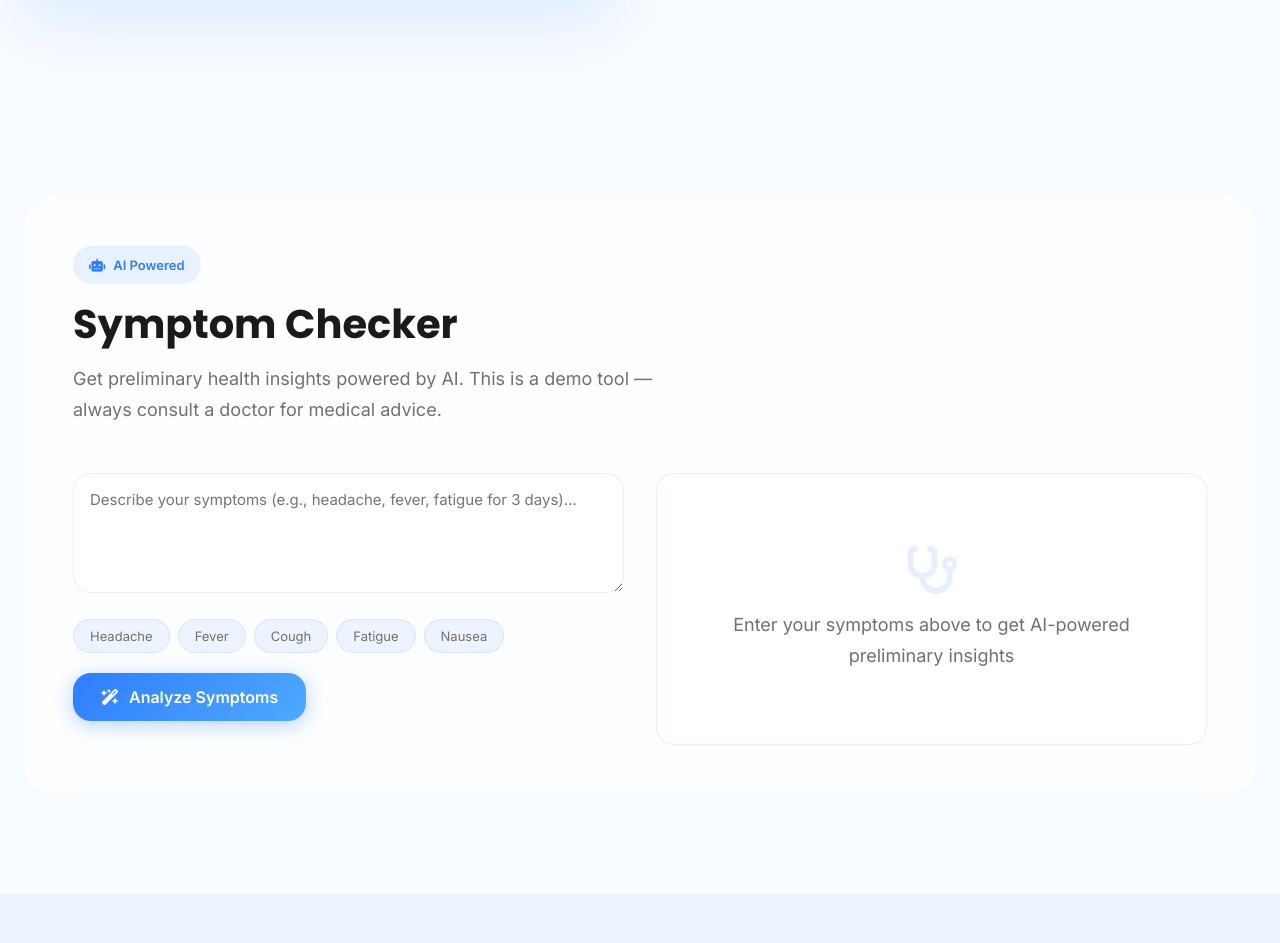
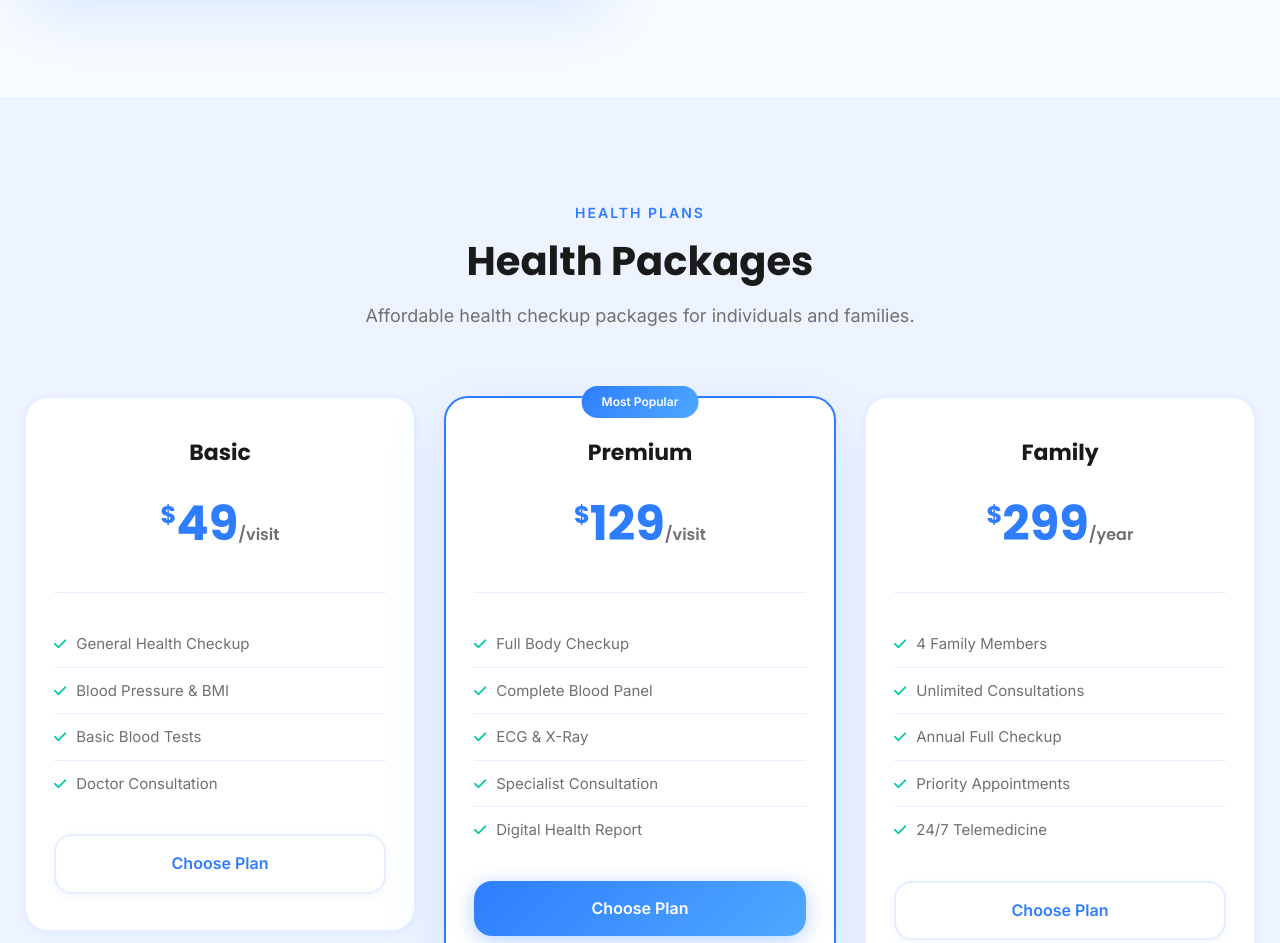
Before and after one commit to maverick-cmyk/medical, a plain HTML site: page index.html in a window 1280 px wide. Shown: the part 8850-9793 px from the top of the page. Drawn offline with Linux system fonts and the light colour scheme.

Commit message:
Update index.html

```diff
--- a/index.html
+++ b/index.html
@@ -375,39 +375,7 @@
       </div>
     </section>
 
-    <!-- AI Symptom Checker -->
-    <section class="ai-checker section" id="ai-checker">
-      <div class="container">
-        <div class="ai-checker-wrapper glass reveal">
-          <div class="ai-checker-header">
-            <div class="ai-badge"><i class="fas fa-robot"></i> AI Powered</div>
-            <h2 class="section-title">Symptom Checker</h2>
-            <p class="section-desc">Get preliminary health insights powered by AI. This is a demo tool — always consult a doctor for medical advice.</p>
-          </div>
-          <div class="ai-checker-body">
-            <div class="symptom-input-area">
-              <textarea id="symptomInput" placeholder="Describe your symptoms (e.g., headache, fever, fatigue for 3 days)..."></textarea>
-              <div class="symptom-tags" id="symptomTags">
-                <button type="button" class="symptom-tag" data-symptom="Headache">Headache</button>
-                <button type="button" class="symptom-tag" data-symptom="Fever">Fever</button>
-                <button type="button" class="symptom-tag" data-symptom="Cough">Cough</button>
-                <button type="button" class="symptom-tag" data-symptom="Fatigue">Fatigue</button>
-                <button type="button" class="symptom-tag" data-symptom="Nausea">Nausea</button>
-              </div>
-              <button class="btn btn-primary" id="analyzeSymptoms">
-                <i class="fas fa-wand-magic-sparkles"></i> Analyze Symptoms
-              </button>
-            </div>
-            <div class="symptom-result" id="symptomResult">
-              <div class="result-placeholder">
-                <i class="fas fa-stethoscope"></i>
-                <p>Enter your symptoms above to get AI-powered preliminary insights</p>
-              </div>
-            </div>
-          </div>
-        </div>
-      </div>
-    </section>
+
 
     <!-- Health Packages -->
     <section class="packages section" id="packages">
@@ -558,7 +526,7 @@
       </div>
     </section>
 
-    <!-- Patient Dashboard Preview -->
+    <!-- <!-- Patient Dashboard Preview -->
     <section class="dashboard-preview section">
       <div class="container">
         <div class="section-header reveal">
@@ -598,7 +566,7 @@
           <a href="#" class="btn btn-primary btn-lg"><i class="fas fa-download"></i> Download Medical Reports</a>
         </div>
       </div>
-    </section>
+    </section> -->
 
     <!-- Testimonials -->
     <section class="testimonials section" id="testimonials">
```
